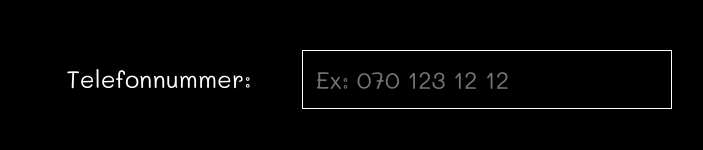
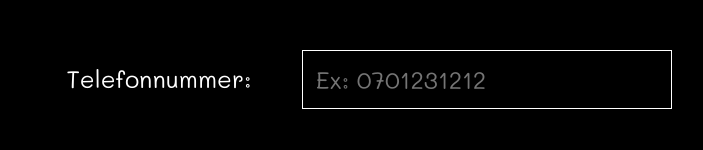
Before and after one commit to FelipeNystrom/sms-application, a React (Create React App) app in the folder client/: page / in a window 1280 px wide. Shown: the part 469-619 px from the top of the page, without its empty margins (288-991 px from the left). Built offline with nearby package versions, Linux system fonts and the light colour scheme.

Commit message:
alter regex on number field

```diff
--- a/client/src/App.jsx
+++ b/client/src/App.jsx
@@ -116,8 +116,8 @@ class App extends Component {
                   name="phonenumberInput"
                   value={phonenumberInput}
                   onChange={this.handleChange}
-                  placeholder="ex: 070 123 12 12"
-                  pattern="[\d\s]{10,15}"
+                  placeholder="ex: 0701231212"
+                  pattern="[\d]{10,15}"
                   required
                 />
               </div>
```
